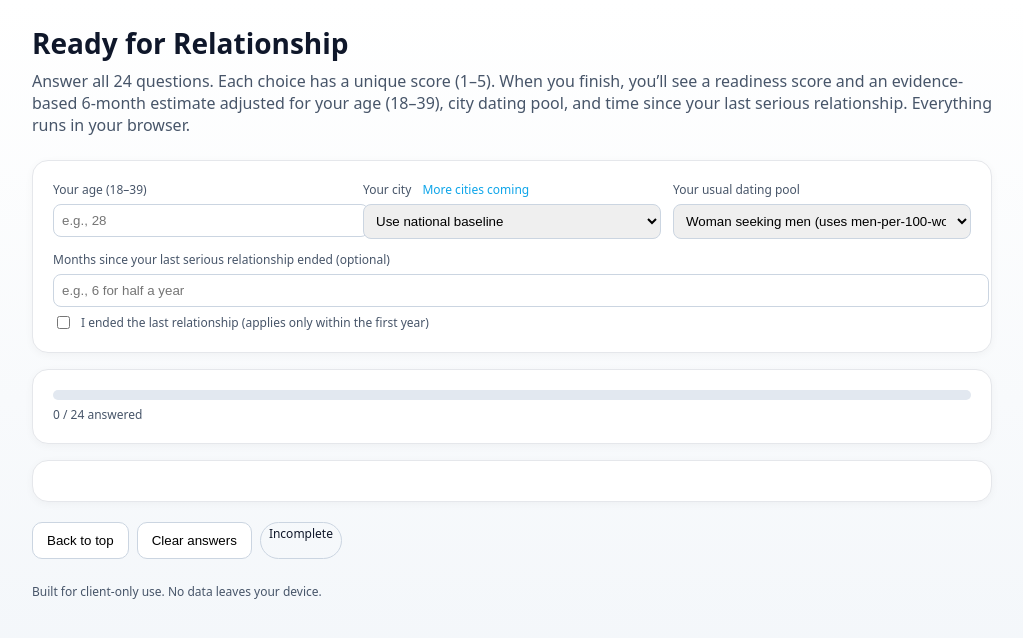
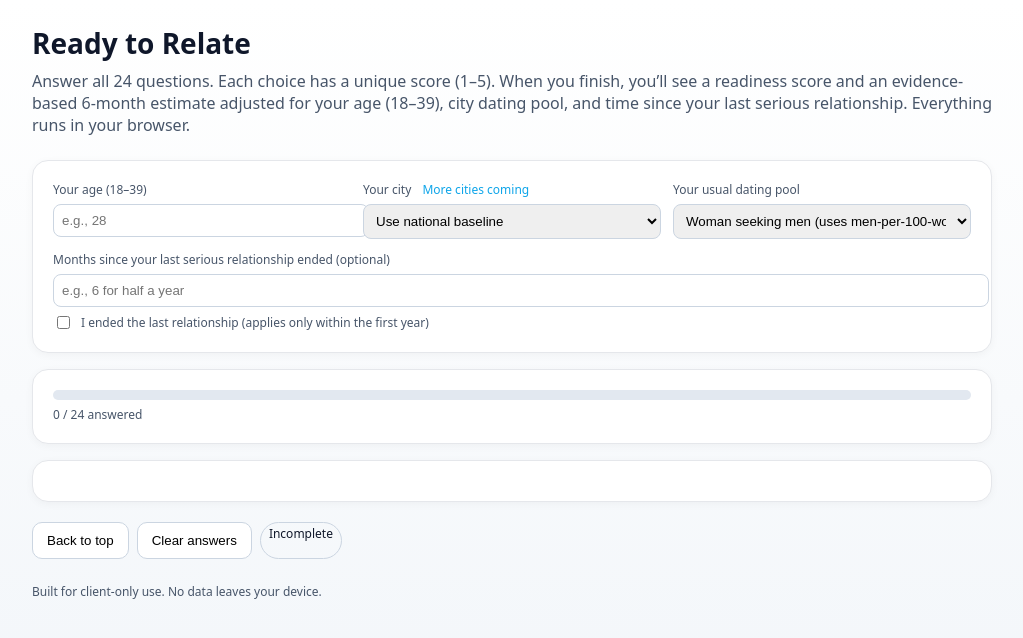
Before and after one commit to forrestn4795/RtR, a plain HTML site: page index.html in a window 1280 px wide. Shown: the whole page, without its empty margins (128-1151 px from the left). Drawn offline with Linux system fonts and the light colour scheme.

Commit message:
Update index.html

```diff
--- a/index.html
+++ b/index.html
@@ -2,7 +2,7 @@
 <html lang="en">
   <head>
     <meta charset="utf-8" />
-    <title>Ready for Relationship</title>
+    <title>Ready to Relate</title>
     <meta name="viewport" content="width=device-width,initial-scale=1" />
     <style>
       :root { --fg:#0f172a; --muted:#475569; --bg:#f8fafc; --card:#ffffff; --accent:#10b981; }
@@ -67,7 +67,7 @@
   </head>
   <body>
     <div class="wrap">
-      <h1>Ready for Relationship</h1>
+      <h1>Ready to Relate</h1>
       <p class="lead">
         Answer all 24 questions. Each choice has a unique score (1–5). When you finish, you’ll
         see a readiness score and an evidence-based 6‑month estimate adjusted for your age (18–39), city dating pool,
```
